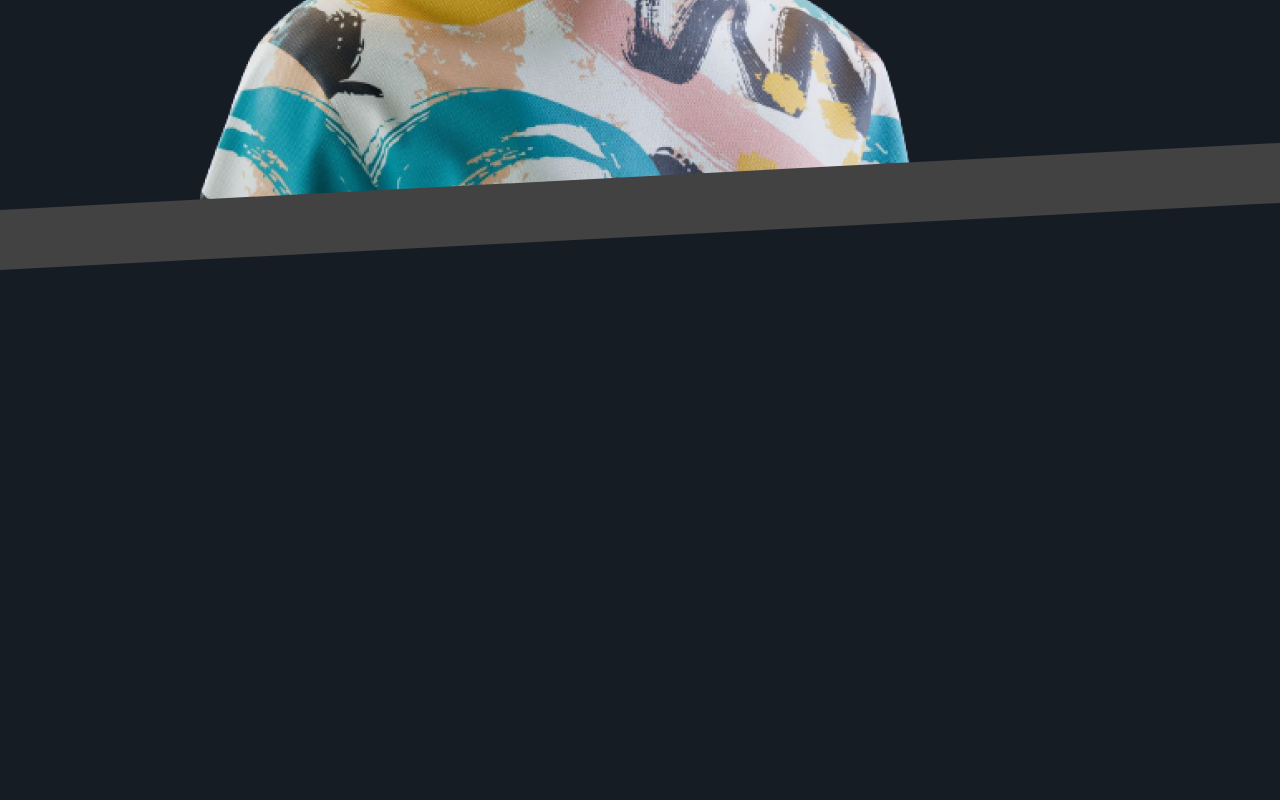
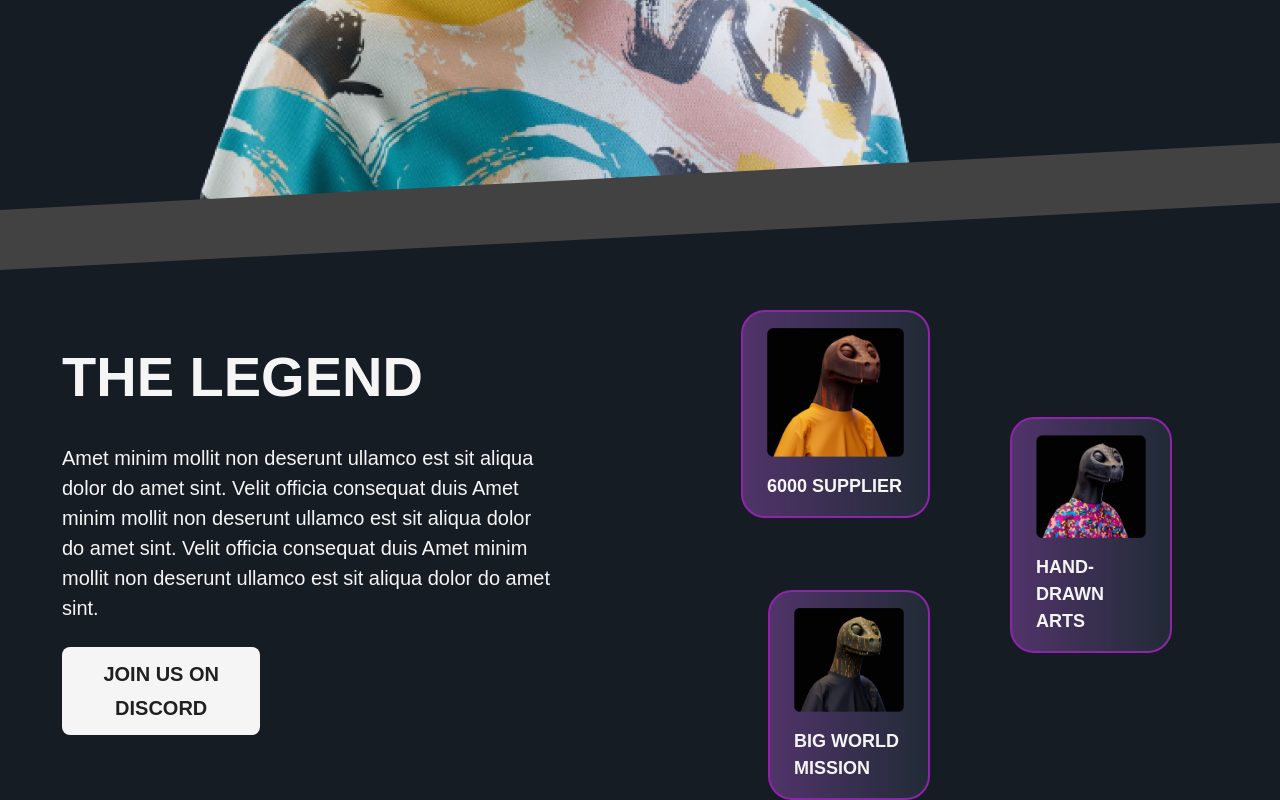
Before and after one commit to wXyz0326/dinos, a React (Create React App) app: page / in a window 1280 px wide. Shown: the part 700-1500 px from the top of the page. Before the commit the page ends 970 px from the top, so only its background shows below. Built offline with nearby package versions, Linux system fonts and the light colour scheme; some icons are missing.

Commit message:
LegendSection-desktop

```diff
--- a/package.json
+++ b/package.json
@@ -24,7 +24,7 @@
   },
   "scripts": {
     "start": "react-scripts start",
-    "build": "react-scripts build",
+    "build": "CI=false && react-scripts build",
     "test": "react-scripts test",
     "eject": "react-scripts eject"
   },
--- /dev/null
+++ b/src/pages/HomePage/LegendSection.js
@@ -0,0 +1,102 @@
+import React from 'react';
+import { Box, Button, Card, Grid, Paper, Stack, Typography } from '@mui/material';
+import { styled } from '@mui/material/styles';
+import { grey, purple } from '@mui/material/colors';
+import { bgcolor } from '@mui/system';
+
+const ColorButton = styled(Button)(({ theme }) => ({
+  color: theme.palette.getContrastText(grey[100]),
+  fontSize: 20,
+  textTransform: 'uppercase',
+  paddingTop: 10,
+  paddingBottom: 10,
+  width: '40%',
+  backgroundColor: grey[100],
+  '&:hover': {
+    backgroundColor: grey[400],
+  },
+}));
+
+export default function LegendSection() {
+  return (
+    <Box>
+      <Grid container columns={2} spacing={5} alignItems="center">
+        <Grid item md={1}>
+          <Stack direction="row" justifyContent="center">
+            <Stack spacing={3} width="80%">
+              <Typography color={grey[100]} fontSize={56} fontWeight={900} textTransform="uppercase">
+                The Legend
+              </Typography>
+              <Typography color={grey[100]} fontSize={20}>
+                Amet minim mollit non deserunt ullamco est sit aliqua dolor do amet sint. Velit officia consequat duis Amet minim mollit non deserunt ullamco est sit aliqua dolor do amet sint. Velit officia consequat duis Amet minim mollit non deserunt ullamco est sit aliqua dolor do amet sint.
+              </Typography>
+              <ColorButton>
+                Join us on discord
+              </ColorButton>
+            </Stack>
+          </Stack>
+        </Grid>
+
+        <Grid item md={1}>
+          <Grid container columns={2} alignItems="center" spacing={10}>
+            <Grid item md={1}>
+              <Stack direction="row" justifyContent="end" mt={5}>
+                <Paper sx={{
+                  px: 3,
+                  py: 2,
+                  width: '70%',
+                  borderRadius: 3,
+                  borderColor: purple[600],
+                  borderWidth: 2,
+                  borderStyle: 'solid',
+                  backgroundImage: `linear-gradient(to right, rgba(215, 76, 255, 0.26), rgba(255, 255, 255, 0))`
+                }}>
+                  <Box component="img" alt="legend_1" src="/assets/images/legend1.png" />
+                  <Typography color={grey[100]} fontSize={18} fontWeight={600} mt={2} textTransform="uppercase">
+                    6000 supplier
+                  </Typography>
+                </Paper>
+              </Stack>
+
+              <Stack direction="row" justifyContent="end" mt={9}>
+                <Paper sx={{
+                  px: 3,
+                  py: 2,
+                  width: '60%',
+                  borderRadius: 3,
+                  borderColor: purple[600],
+                  borderWidth: 2,
+                  borderStyle: 'solid',
+                  backgroundImage: `linear-gradient(to right, rgba(215, 76, 255, 0.26), rgba(255, 255, 255, 0))`
+                }}>
+                  <Box component="img" alt="legend_3" src="/assets/images/legend3.png" />
+                  <Typography color={grey[100]} fontSize={18} fontWeight={600} mt={2} textTransform="uppercase">
+                    Big world mission
+                  </Typography>
+                </Paper>
+              </Stack>
+            </Grid>
+
+            <Grid item md={1}>
+              <Paper sx={{
+                px: 3,
+                py: 2,
+                width: '60%',
+                borderRadius: 3,
+                borderColor: purple[600],
+                borderWidth: 2,
+                borderStyle: 'solid',
+                backgroundImage: `linear-gradient(to right, rgba(215, 76, 255, 0.26), rgba(255, 255, 255, 0))`
+              }}>
+                <Box component="img" alt="legend_2" src="/assets/images/legend2.png" />
+                <Typography color={grey[100]} fontSize={18} fontWeight={600} mt={2} textTransform="uppercase">
+                  Hand-drawn arts
+                </Typography>
+              </Paper>
+            </Grid>
+          </Grid>
+        </Grid>
+      </Grid>
+    </Box>
+  );
+}
--- a/src/pages/HomePage/index.js
+++ b/src/pages/HomePage/index.js
@@ -1,12 +1,14 @@
 import React from 'react';
 import TopNavbar from '../../components/TopNavbar';
 import HeroSection from './HeroSection';
+import LegendSection from './LegendSection';
 
 export default function HomePage() {
   return (
     <>
       <TopNavbar />
       <HeroSection />
+      <LegendSection />
     </>
   );
 }
```
